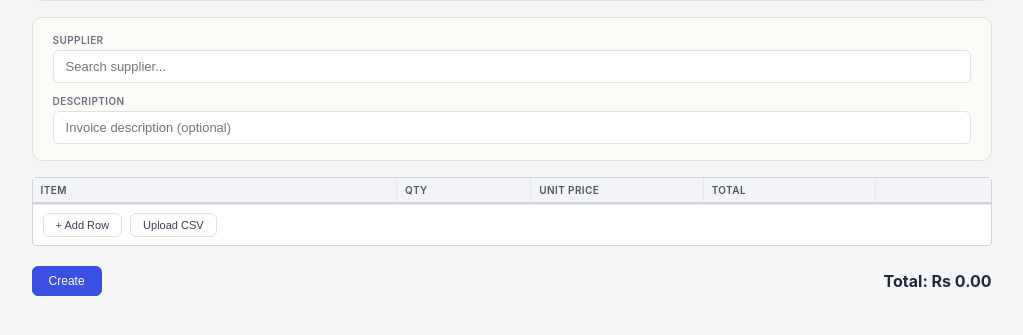
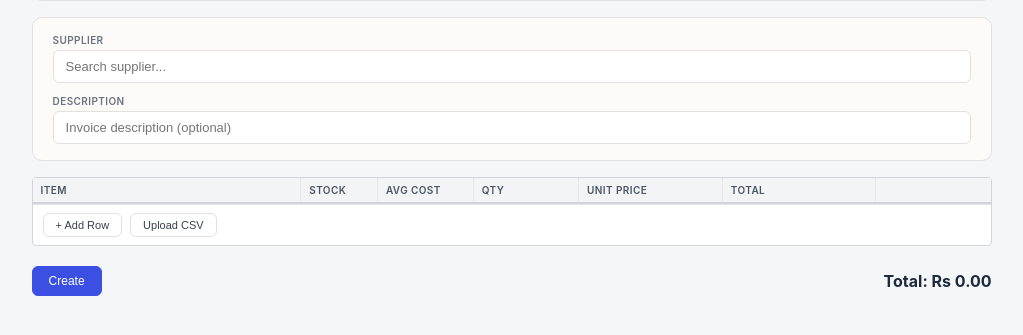
Before and after one commit to Muhammad2684/JITM-manufacture, a Flask app: template templates/create_purchase_invoice.html in a window 1280 px wide. Shown: the part 199-534 px from the top of the page, without its empty margins (187-1210 px from the left). Run offline with Flask 3, Linux system fonts and the light colour scheme; the template is opened without the code that fills it: most values are stand-ins (such as "Sample title", 1, 10 or a date in 2020); lists and menus that the app fills with data are empty.

Commit message:
Create Purchase Invoice: read-only Stock and Avg Cost columns per item

```diff
--- a/templates/create_purchase_invoice.html
+++ b/templates/create_purchase_invoice.html
@@ -39,6 +39,7 @@
 .ssheet .item-wrap{position:relative;display:flex;align-items:center;gap:6px}
 .ssheet .item-wrap .cell{width:auto;flex:1;min-width:0}
 .ssheet .sku-tag{font-size:11px;color:#9ca3af;white-space:nowrap;flex-shrink:0;pointer-events:none}
+.ssheet .cell-static{padding:6px 8px;font-size:12px;color:#6b7280;text-align:right}
 .ssheet .ac-list{display:none;position:absolute;top:100%;left:0;right:0;background:#fff;border:1px solid #d1d5db;border-radius:4px;max-height:160px;overflow-y:auto;z-index:50;box-shadow:0 4px 12px rgba(0,0,0,.08)}
 .ssheet .ac-list div{padding:6px 8px;font-size:12px;cursor:pointer;border-bottom:1px solid #f3f4f6}
 .ssheet .ac-list div:hover{background:#eef2ff}
@@ -71,7 +72,7 @@
             </div>
             <div class="ssheet">
                 <table>
-                    <thead><tr><th style="width:38%">Item</th><th style="width:14%" class="text-right">Qty</th><th style="width:18%" class="text-right">Unit Price</th><th style="width:18%" class="text-right">Total</th><th style="width:30px"></th></tr></thead>
+                    <thead><tr><th style="width:28%">Item</th><th style="width:8%" class="text-right">Stock</th><th style="width:10%" class="text-right">Avg Cost</th><th style="width:11%" class="text-right">Qty</th><th style="width:15%" class="text-right">Unit Price</th><th style="width:16%" class="text-right">Total</th><th style="width:30px"></th></tr></thead>
                     <tbody id="items_tb"></tbody>
                 </table>
                 <div class="ssheet-foot"><button class="btn btn-sm" onclick="addRow()">+ Add Row</button><button class="btn btn-sm" onclick="triggerCSVUpload()">Upload CSV</button></div>
@@ -207,7 +208,7 @@ function recalcDueDate(issueId, dueId, byId) {
 function loadProducts(supplierId) {
     var url = '/api/products?per_page=100000';
     if (supplierId) url += '&supplier_id=' + supplierId;
-    fetch(url).then(r=>r.json()).then(d=>{products=d.items||d; refreshSkuTags();});
+    fetch(url).then(r=>r.json()).then(d=>{products=d.items||d; refreshSkuTags(); refreshItemStats();});
 }
 
 function isLastRow(el) {
@@ -224,6 +225,8 @@ function addRow(data) {
     var pid = data ? (data.pid || null) : null;
     var html = '<tr id="rr-'+rowId+'"' + (pid ? ' data-pid="'+pid+'"' : '') + '>';
     html += '<td class="item-wrap"><input class="cell" id="in-'+rowId+'" placeholder="Type item name..." oninput="onItemInput(this,'+rowId+')" onkeydown="acKeydown(event,this,'+rowId+')" onblur="setTimeout(function(){acHide('+rowId+')},200)" value="'+name.replace(/"/g,'&quot;')+'"><span class="sku-tag" id="sk-'+rowId+'"></span><div class="ac-list" id="ac-'+rowId+'"></div></td>';
+    html += '<td class="text-right"><div class="cell-static" id="stk-'+rowId+'">&mdash;</div></td>';
+    html += '<td class="text-right"><div class="cell-static" id="avg-'+rowId+'">&mdash;</div></td>';
     html += '<td><input class="cell num qty" value="'+qty+'" oninput="calcRow(this)" onfocus="this.select()"></td>';
     html += '<td><input class="cell num up" value="'+up.toFixed(2)+'" oninput="calcRow(this)" onfocus="this.select()"></td>';
     html += '<td><div class="total-cell" id="rt-'+rowId+'">Rs '+total.toFixed(2)+'</div></td>';
@@ -236,6 +239,10 @@ function addRow(data) {
 function onItemInput(inp, rid) {
     var skuEl = document.getElementById('sk-'+rid);
     if (skuEl) skuEl.textContent = '';
+    var stkEl = document.getElementById('stk-'+rid);
+    if (stkEl) stkEl.textContent = '&mdash;';
+    var avgEl = document.getElementById('avg-'+rid);
+    if (avgEl) avgEl.textContent = '&mdash;';
     acShow(inp, rid);
     if (!isLastRow(inp)) return;
     if (inp.value.trim() !== '') {
@@ -444,6 +451,10 @@ function saveProduct(e) {
                 tr.dataset.pid = d.id;
                 var skuEl = document.getElementById('sk-'+createTargetRid);
                 if (skuEl) skuEl.textContent = data.sku ? '['+data.sku+']' : '';
+                var stkEl = document.getElementById('stk-'+createTargetRid);
+                if (stkEl) stkEl.textContent = '0';
+                var avgEl = document.getElementById('avg-'+createTargetRid);
+                if (avgEl) avgEl.textContent = 'Rs ' + (parseFloat(data.cost_price) || 0).toFixed(2);
                 tr.querySelector('.up').value = parseFloat(data.cost_price).toFixed(2);
                 var inp = tr.querySelector('.item-wrap .cell');
                 inp.value = data.name + (data.size ? ' ['+data.size+']' : '');
@@ -464,6 +475,7 @@ function cl(id) { document.getElementById(id).classList.remove('show'); }
 function acPick(rid, pid, name, price) {
     document.getElementById('in-'+rid).value = name;
     setSkuTag(rid, pid);
+    setItemStats(rid, pid);
     document.getElementById('ac-'+rid).style.display = 'none';
     acHighlightIdx = -1;
     var tr = document.getElementById('rr-'+rid);
@@ -474,6 +486,19 @@ function acPick(rid, pid, name, price) {
     if (isLastRow(tr.querySelector('.item-wrap .cell'))) {
         addRow();
     }
+}
+function setItemStats(rid, pid) {
+    var stkEl = document.getElementById('stk-'+rid);
+    var avgEl = document.getElementById('avg-'+rid);
+    if (!stkEl && !avgEl) return;
+    var p = pid ? products.find(function(x){ return x.id === pid; }) : null;
+    if (stkEl) stkEl.textContent = p ? (p.total_stock != null ? p.total_stock : '&mdash;') : '&mdash;';
+    if (avgEl) avgEl.textContent = p && p.cost_price != null ? 'Rs ' + p.cost_price.toFixed(2) : '&mdash;';
+}
+function refreshItemStats() {
+    document.querySelectorAll('#items_tb tr[data-pid]').forEach(function(tr){
+        setItemStats(parseInt(tr.id.replace('rr-','')), parseInt(tr.dataset.pid));
+    });
 }
 function setSkuTag(rid, pid) {
     var el = document.getElementById('sk-'+rid);
@@ -617,6 +642,7 @@ function applyCSVData() {
     csvData = null;
     calcGrand();
     refreshSkuTags();
+    refreshItemStats();
 }
 
 function loadInvoice(id) {
@@ -645,6 +671,7 @@ function loadInvoice(id) {
         oldBalanceDue = inv.balance_due || 0;
         calcGrand();
         refreshSkuTags();
+        refreshItemStats();
     });
 }
 
```
